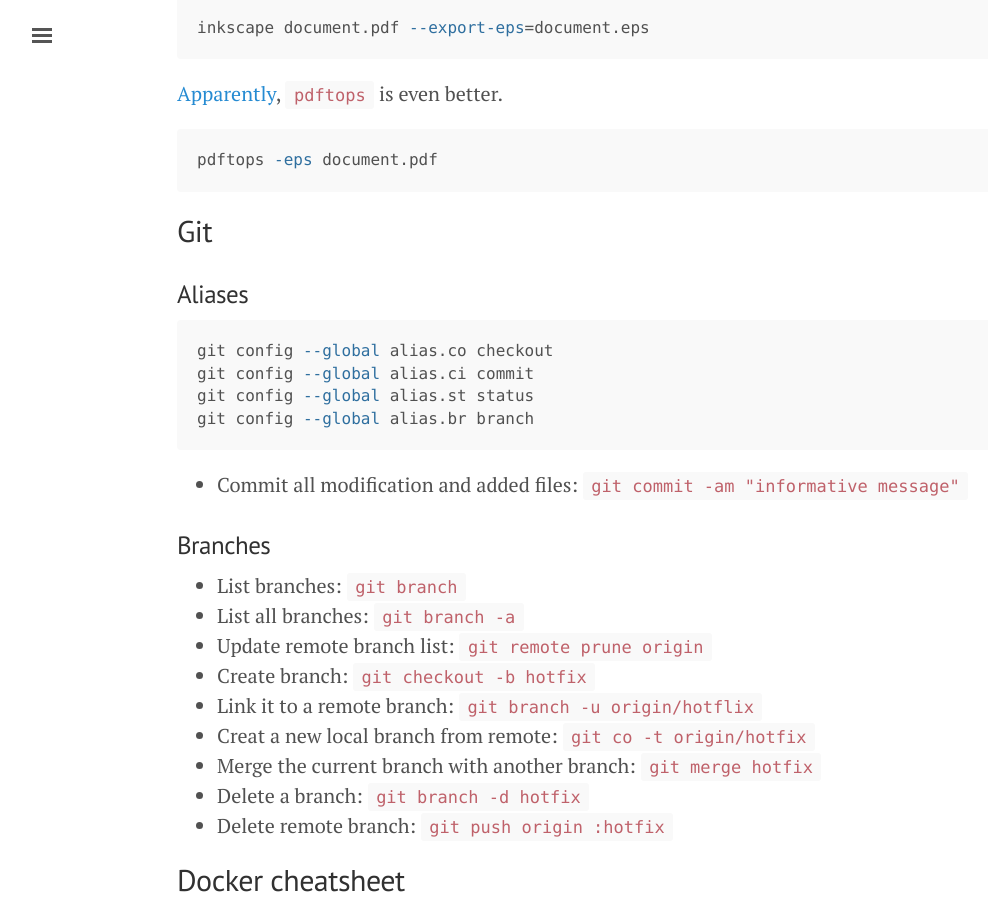
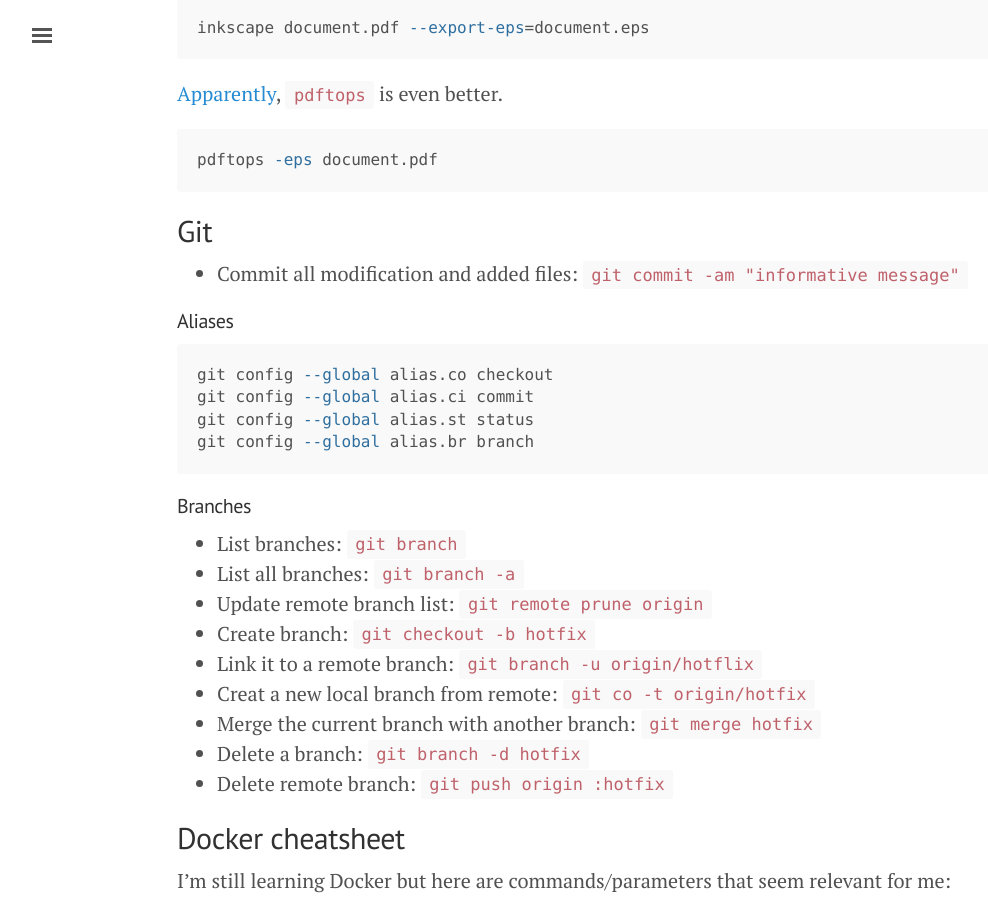
Before and after one commit to jmonlong/Hippocamplus, a Jekyll site: the page built from shell.md, in a window 1280 px wide and 900 px high, scrolled down 1698 px. Shown: the whole window, without its empty margins (3-991 px from the left). Built offline with Jekyll 4.4.1, drawn with Linux system fonts in a browser that asks for light colours; nearby versions of some CDN libraries; some of the changed lines change nothing that is shown.

Commit message:
reformat

```diff
--- a/_layouts/pagetoc.html
+++ b/_layouts/pagetoc.html
@@ -12,6 +12,6 @@ layout: default
 
 <script type="text/javascript">
   $(document).ready(function() {
-  $('#toc').toc({ showSpeed: 0 });
+  $('#toc').toc({ showSpeed: 0, headers: 'h2, h3' });
   });
 </script>
--- a/shell.md
+++ b/shell.md
@@ -76,7 +76,9 @@ pdftops -eps document.pdf
 
 ## Git
 
-### Aliases
++ Commit all modification and added files: `git commit -am "informative message"`
+
+#### Aliases
 
 ~~~sh
 git config --global alias.co checkout
@@ -85,9 +87,8 @@ git config --global alias.st status
 git config --global alias.br branch
 ~~~
 
-+ Commit all modification and added files: `git commit -am "informative message"`
 
-### Branches
+#### Branches
 
 + List branches: `git branch`
 + List all branches: `git branch -a`
@@ -104,7 +105,7 @@ git config --global alias.br branch
 
 I'm still learning Docker but here are commands/parameters that seem relevant for me:
 
-### Build a docker instance
+#### Build a docker instance
 
 [Write a Dockerfile](https://docs.docker.com/engine/userguide/eng-image/dockerfile_best-practices/) :
 
@@ -118,7 +119,7 @@ To run in the folder with the `Dockerfile`.
 docker build -t jmonlong/popsv-docker .
 ~~~
 
-### Launch a docker instance
+#### Launch a docker instance
 
 To launch an interactive instance with a shared folder:
 
```
